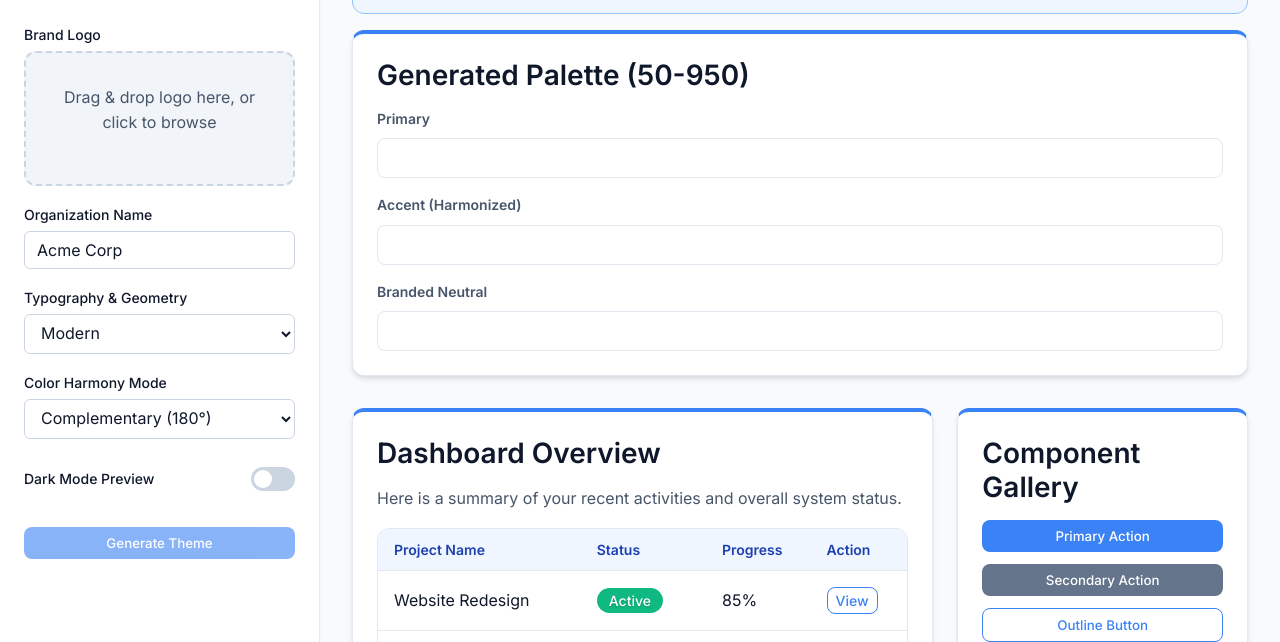
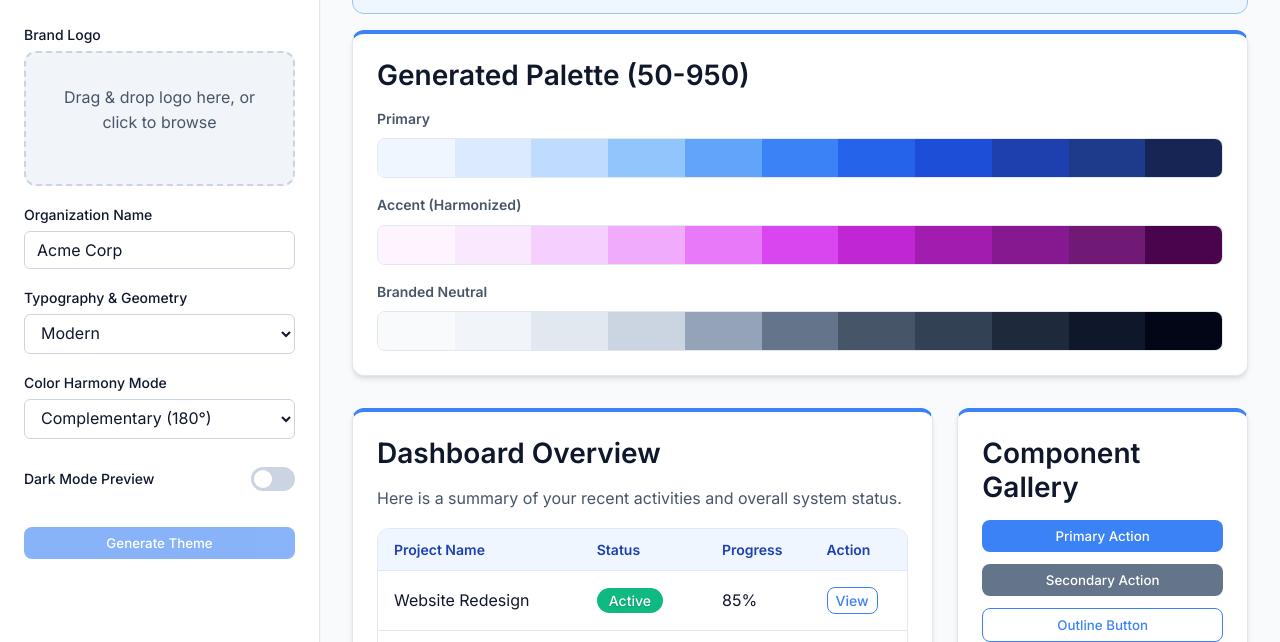
Before and after one commit to Brian-Mbuya/adaptive-theme-engine, a website built with Vite: page index.html in a window 1280 px wide. Shown: the part 158-800 px from the top of the page. Built offline with nearby package versions, Linux system fonts and the light colour scheme.

Commit message:
fix: make palette strip swatch backgrounds visible

```diff
--- a/src/styles/base.css
+++ b/src/styles/base.css
@@ -377,11 +377,11 @@ td {
     padding-bottom: 4px;
     font-size: 10px;
     font-family: monospace;
-    opacity: 0;
-    transition: opacity 0.2s ease;
+    color: transparent !important;
+    transition: color 0.2s ease;
 }
 .palette-swatch:hover {
-    opacity: 1;
+    color: inherit !important;
 }
 
 /* Toggle Switch */
```
